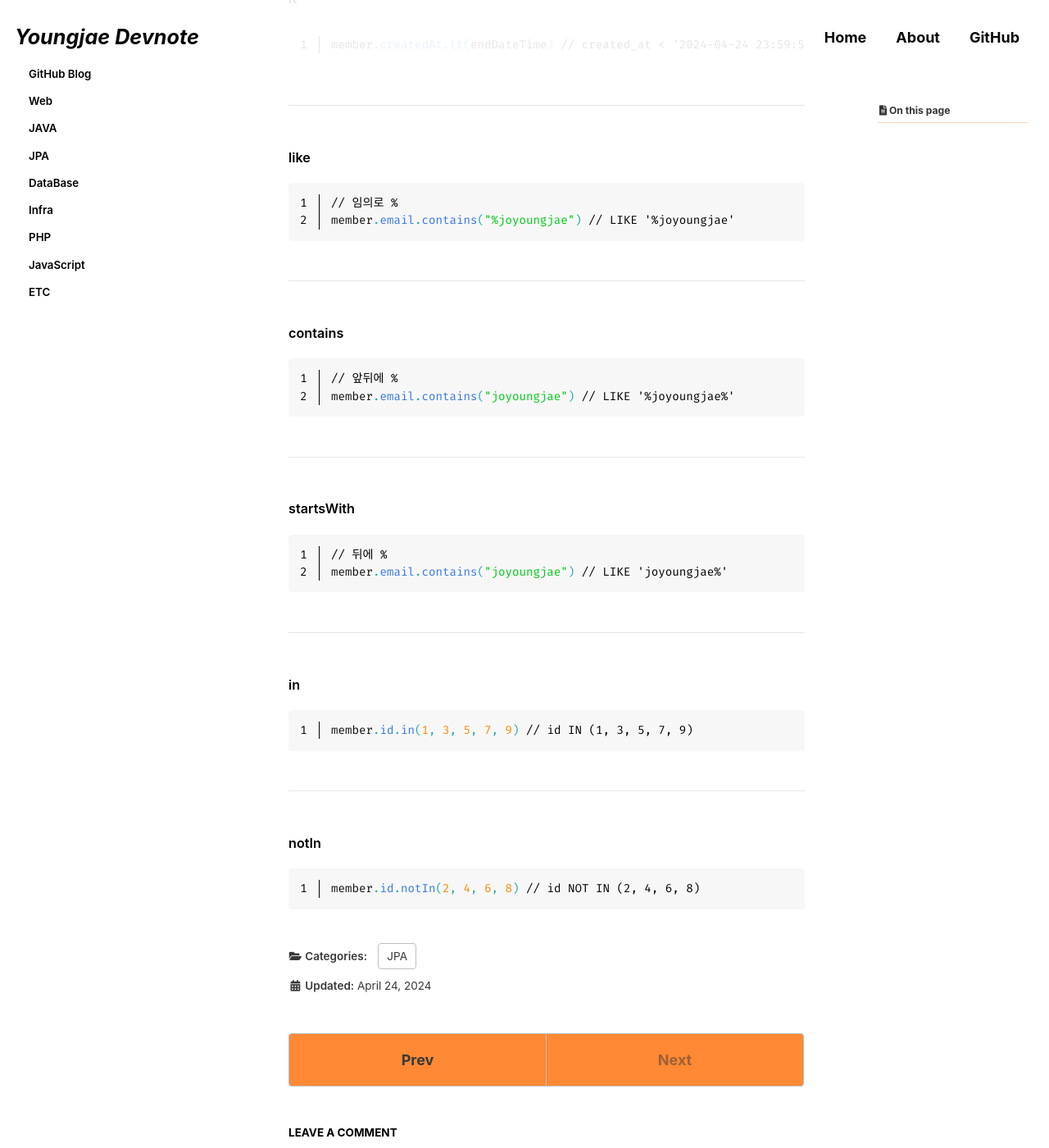
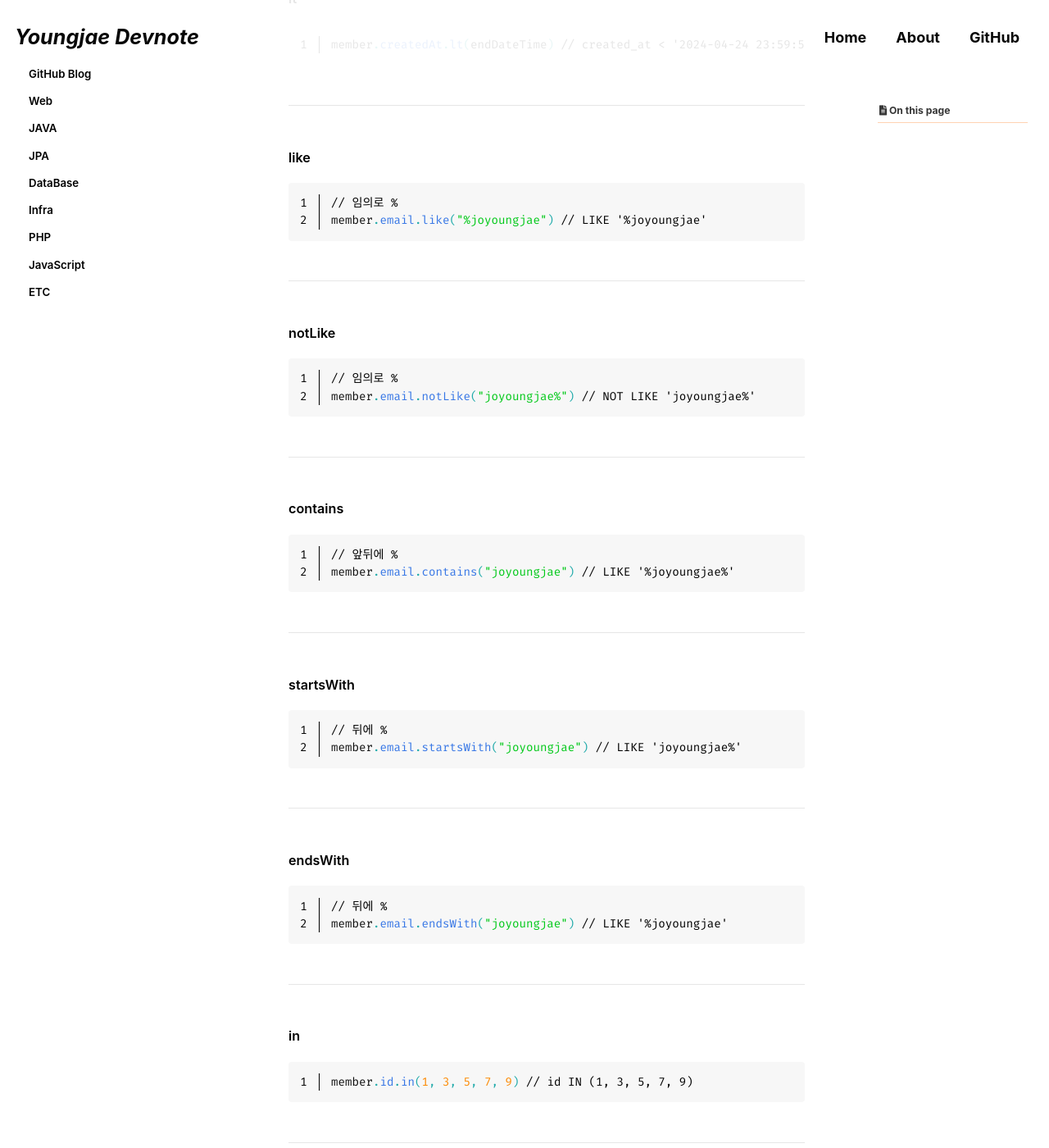
Before and after one commit to youngjae0401/develop_note, a Jekyll site: the page built from _posts/2024-04-24-querydsl-search-condition.md, in a window 1280 px wide and 1400 px high, scrolled down 1948 px. Shown: the whole window at 82% size. Built offline with Jekyll 4.4.1, drawn with Linux system fonts in a browser that asks for light colours; cached includes are drawn as plain includes; some web fonts are replaced; comment, search, counter and statistics services are not loaded.

Commit message:
post - "[JPA] 많이 사용하는 QueryDSL 조건 종류" 수정

````diff
--- a/_posts/2024-04-24-querydsl-search-condition.md
+++ b/_posts/2024-04-24-querydsl-search-condition.md
@@ -90,7 +90,15 @@ member.createdAt.lt(endDateTime) // created_at < '2024-04-24 23:59:59'
 **like**
 ```java
 // 임의로 %
-member.email.contains("%joyoungjae") // LIKE '%joyoungjae'
+member.email.like("%joyoungjae") // LIKE '%joyoungjae'
+```
+
+* * *
+
+**notLike**
+```java
+// 임의로 %
+member.email.notLike("joyoungjae%") // NOT LIKE 'joyoungjae%'
 ```
 
 * * *
@@ -106,7 +114,15 @@ member.email.contains("joyoungjae") // LIKE '%joyoungjae%'
 **startsWith**
 ```java
 // 뒤에 %
-member.email.contains("joyoungjae") // LIKE 'joyoungjae%'
+member.email.startsWith("joyoungjae") // LIKE 'joyoungjae%'
+```
+
+* * *
+
+**endsWith**
+```java
+// 뒤에 %
+member.email.endsWith("joyoungjae") // LIKE '%joyoungjae'
 ```
 
 * * *
````
